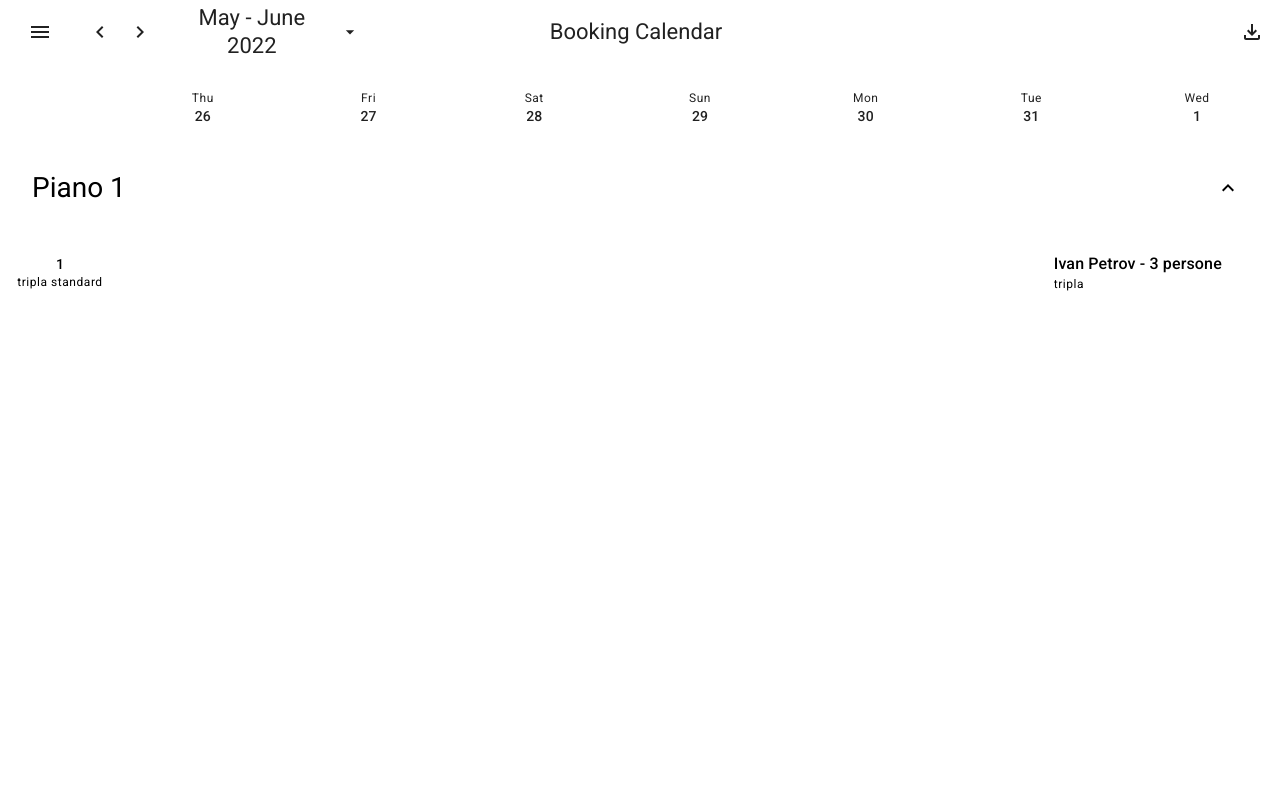
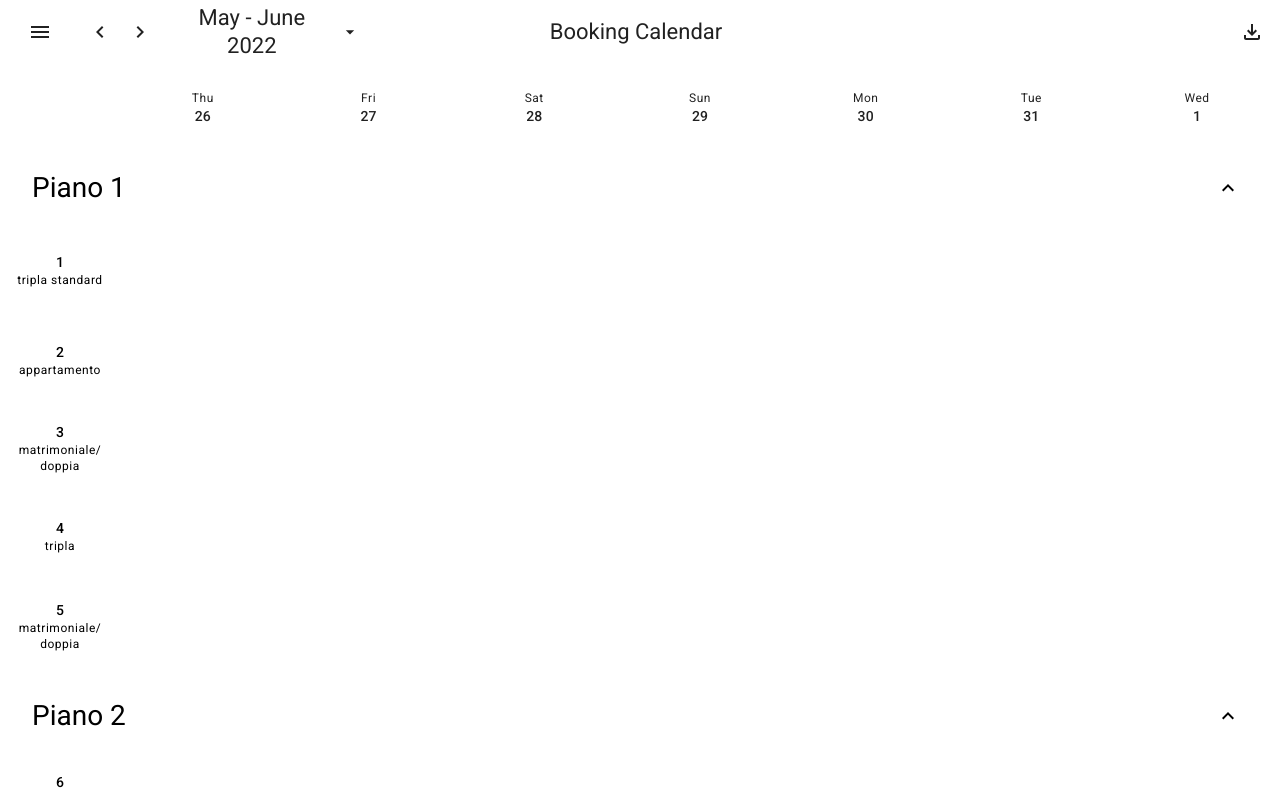
Before and after one commit to dropik/booking-calendar-app, a React app: page / in a window 1280 px wide. Shown: the top 793 px of the page. Built offline with nearby package versions, Linux system fonts and the light colour scheme; what rgb-lab would draw is missing.

Commit message:
Implemented dynamic tiles drawing

```diff
--- a/src/components/Table/index.tsx
+++ b/src/components/Table/index.tsx
@@ -1,25 +1,102 @@
 import React, { useEffect, useRef, useState } from "react";
 import { useTheme } from "@mui/material/styles";
+import { css } from "@emotion/css";
 import Badge from "@mui/material/Badge";
 import Box from "@mui/material/Box";
 import Grid from "@mui/material/Grid";
 import Stack from "@mui/material/Stack";
 import Typography from "@mui/material/Typography";
-import ExpandLessOutlined from "@mui/icons-material/ExpandLessOutlined";
+import ExpandLessOutlinedIcon from "@mui/icons-material/ExpandLessOutlined";
 
 import * as Utils from "../../utils";
+import { useAppDispatch, useAppSelector, useColumns, useHotelData, useLeftmostDate } from "../../redux/hooks";
 import { TileData, TileColor } from "../../redux/tilesSlice";
 import * as HotelSlice from "../../redux/hotelSlice";
 import * as RoomTypesSlice from "../../redux/roomTypesSlice";
 
 import M3IconButton from "../m3/M3IconButton";
 import DrawerAdjacent from "../m3/DrawerAdjacent";
-import { useAppDispatch, useAppSelector, useLeftmostDate } from "../../redux/hooks";
-import { css } from "@emotion/css";
+import FetchTiles from "../TableContainer/FetchTiles";
+
+type TileDescriptor = FreeSpaceProps | TileData;
 
 export default function Table(): JSX.Element {
   const theme = useTheme();
   const dispatch = useAppDispatch();
+  const hotelData = useHotelData();
+  const leftmostDate = useLeftmostDate();
+  const oneDayBefore = Utils.getDateShift(leftmostDate, -1);
+  const columns = useColumns();
+
+  const tiles = useAppSelector((state) => {
+    const tiles: TileDescriptor[][] = [];
+
+    for (const floor of hotelData.floors) {
+      for (const room of floor.rooms) {
+        tiles[room.number] = [];
+        const assignedTilesForRoom = state.tiles.assignedMap[room.number];
+
+        if (!assignedTilesForRoom) {
+          tiles[room.number].push({
+            from: oneDayBefore,
+            to: Utils.getDateShift(leftmostDate, columns),
+            cropLeft: true,
+            cropRight: true
+          });
+          continue;
+        }
+
+        const dateCounterObj = new Date(oneDayBefore);
+        let freeSpace: FreeSpaceProps | null = null;
+
+        for (let i = 0; i < columns + 1; i++) {
+          const dateCounter = Utils.dateToString(dateCounterObj);
+          const assignedTile = assignedTilesForRoom[dateCounter];
+
+          if (!freeSpace) {
+            if (assignedTile) {
+              const tile = state.tiles.data[assignedTile];
+              tiles[room.number].push(tile);
+              i += tile.nights;
+              dateCounterObj.setDate(dateCounterObj.getDate() + tile.nights + 1);
+            } else {
+              freeSpace = {
+                from: dateCounter,
+                to: dateCounter,
+                cropLeft: false,
+                cropRight: false
+              };
+              if (i === 0) {
+                freeSpace.cropLeft = true;
+              }
+              dateCounterObj.setDate(dateCounterObj.getDate() + 1);
+            }
+          } else {
+            if (assignedTile) {
+              freeSpace.to = dateCounter;
+              tiles[room.number].push(freeSpace);
+              freeSpace = null;
+
+              const tile = state.tiles.data[assignedTile];
+              tiles[room.number].push(tile);
+              i += tile.nights - 1;
+              dateCounterObj.setDate(dateCounterObj.getDate() + tile.nights);
+            } else {
+              freeSpace.to = dateCounter;
+              dateCounterObj.setDate(dateCounterObj.getDate() + 1);
+            }
+          }
+        }
+
+        if (freeSpace) {
+          freeSpace.cropRight = true;
+          tiles[room.number].push(freeSpace);
+        }
+      }
+    }
+
+    return tiles;
+  });
 
   useEffect(() => {
     dispatch(HotelSlice.fetchAsync());
@@ -31,11 +108,22 @@ export default function Table(): JSX.Element {
 
   return (
     <DrawerAdjacent>
+      <FetchTiles />
       <Stack spacing={1} sx={{
         mt: "9.5rem",
         color: theme.palette.onSurface.light
       }}>
-        <Box>
+        {
+          hotelData.floors.map((floor) => {
+            const floorNameParts = floor.name.split(" ");
+            let capitalizedFloor = "";
+            for (const part of floorNameParts) {
+              capitalizedFloor += `${part[0].toLocaleUpperCase()}${part.substring(1)} `;
+            }
+            capitalizedFloor.trimEnd();
+
+            return (
+              <Box key={floor.name}>
                 <Box sx={{
                   display: "flex",
                   alignItems: "center",
@@ -46,13 +134,20 @@ export default function Table(): JSX.Element {
                   pb: "1rem",
                   borderBottom: `1px solid ${theme.palette.outline.light}`
                 }}>
-            <Typography variant="headlineMedium">Piano 1</Typography>
+                  <Typography variant="headlineMedium">{capitalizedFloor}</Typography>
                   <M3IconButton>
-              <ExpandLessOutlined />
+                    <ExpandLessOutlinedIcon />
                   </M3IconButton>
                 </Box>
-          <Stack spacing={0}>
-            <Box sx={{
+                <Stack spacing={0} sx={{
+                  borderBottom: `1px solid ${theme.palette.outline.light}`
+                }}>
+                  {
+                    floor.rooms.map((room, index) => {
+                      const significantRoomType = room.type.replace("Camera ", "").replace("camera ", "");
+
+                      return (
+                        <Box key={room.number} sx={{
                           position: "relative"
                         }}>
                           <Box sx={{
@@ -69,33 +164,57 @@ export default function Table(): JSX.Element {
                             pl: "1rem",
                             borderRight: `1px solid ${theme.palette.outline.light}`
                           }}>
-                <Typography variant="labelLarge">1</Typography>
-                <Typography variant="bodySmall">tripla standard</Typography>
+                            <Typography variant="labelLarge">{room.number}</Typography>
+                            <Typography
+                              sx={{
+                                textAlign: "center",
+                                overflowWrap: "anywhere"
+                              }}
+                              variant="bodySmall"
+                            >
+                              {significantRoomType}
+                            </Typography>
                           </Box>
                           <Box sx={{
-                ml: "7.5rem",
-                mt: "0.5rem",
+                            ml: "calc(7.5rem + 1px)",
+                            mt: "0.25rem",
+                            mb: "0.25rem",
+                            ...((index === 0) && {
+                              mt: "0.5rem"
+                            }),
+                            ...((index === floor.rooms.length - 1) && {
                               mb: "0.5rem"
+                            })
                           }}>
-                <Grid container columnSpacing={1} rowSpacing={0} columns={7}>
-                  <FreeSpace from="2022-05-26" to="2022-05-31" cropLeft={true} cropRight={false} />
-                  <Tile data={{
-                    id: "0",
-                    bookingId: "0",
-                    name: "Ivan Petrov",
-                    from: "2022-05-31",
-                    nights: 2,
-                    roomType: "camera tripla",
-                    entity: "camera tripla",
-                    persons: 3,
-                    color: "booking1",
-                    roomNumber: 1
-                  }}/>
+                            <Grid container spacing={0} columns={columns * 2}>
+                              {
+                                tiles[room.number].map((tile) => {
+                                  if ("id" in tile) {
+                                    return <Tile key={tile.id} data={tile} />;
+                                  } else {
+                                    return (
+                                      <FreeSpace
+                                        key={tile.from}
+                                        from={tile.from}
+                                        to={tile.to}
+                                        cropLeft={tile.cropLeft}
+                                        cropRight={tile.cropRight}
+                                      />
+                                    );
+                                  }
+                                })
+                              }
                             </Grid>
                           </Box>
                         </Box>
+                      );
+                    })
+                  }
                 </Stack>
               </Box>
+            );
+          })
+        }
       </Stack>
     </DrawerAdjacent>
   );
@@ -109,47 +228,14 @@ type FreeSpaceProps = {
 };
 
 function FreeSpace({ from, to, cropLeft, cropRight }: FreeSpaceProps): JSX.Element {
-  const theme = useTheme();
-
   const nights = Utils.daysBetweenDates(from, to);
-  const size = nights + 0.5 * Number(cropLeft) + 0.5 * Number(cropRight);
-
-  const cells: JSX.Element[] = [];
-
-  let firstCellSize = 2;
-
-  if (!cropLeft) {
-    firstCellSize = 1;
-  }
-
-  cells.push(<Grid key={0} item xs={firstCellSize} sx={{ borderRight: `1px dashed ${theme.palette.outline.light}` }}></Grid>);
-  for (let i = 1; i < nights; i++) {
-    cells.push(<Grid key={i} item xs={2} sx={{ borderRight: `1px dashed ${theme.palette.outline.light}` }}></Grid>);
-  }
+  const size = 2 * nights - Number(cropLeft) - Number(cropRight);
 
   return (
-    <Grid item xs={size}>
-      <Box sx={{
-        height: "calc(3rem - 2px)",
-        borderRadius: "0.75rem",
-        pt: "1rem",
-        pb: "1rem",
-        border: `1px dashed ${theme.palette.outline.light}`,
-        ...(cropLeft && {
-          borderTopLeftRadius: 0,
-          borderBottomLeftRadius: 0,
-          borderLeft: 0
-        }),
-        ...(cropRight && {
-          borderTopRightRadius: 0,
-          borderBottomRightRadius: 0,
-          borderRight: 0
-        })
+    <Grid item xs={size} sx={{
+      visibility: "hidden",
+      height: "5rem"
     }}>
-        <Grid container spacing={0} columns={size * 2} sx={{ height: "100%" }}>
-          {cells}
-        </Grid>
-      </Box>
     </Grid>
   );
 }
@@ -270,7 +356,7 @@ function Tile({ data }: TileProps): JSX.Element {
 
       setTitle(`${data.persons}`);
     }
-  }, [adjustLayoutRequestId, data.name, data.persons]);
+  }, [adjustLayoutRequestId, leftmostDate, data.name, data.persons]);
 
   useEffect(() => {
     if (bodyRef.current && canvasRef.current) {
@@ -300,7 +386,7 @@ function Tile({ data }: TileProps): JSX.Element {
       }
       setBody(entityAbbreviation);
     }
-  }, [adjustLayoutRequestId, significantEntity]);
+  }, [adjustLayoutRequestId, leftmostDate, significantEntity]);
 
   let badgeColor = undefined;
   if (personsInAssignedRoomType) {
@@ -314,18 +400,25 @@ function Tile({ data }: TileProps): JSX.Element {
   let cropLeft = false;
   let cropRight = false;
 
-  let size = data.nights;
+  let size = data.nights * 2;
   if (leftmostToArrival < 0) {
-    size -= -leftmostToArrival - 0.5;
+    size -= -leftmostToArrival * 2 - 1;
     cropLeft = true;
   }
   if (arrivalToRightmost < data.nights) {
-    size -= data.nights - arrivalToRightmost - 0.5;
+    size -= data.nights * 2 - arrivalToRightmost * 2 - 1;
     cropRight = true;
   }
 
   return (
-    <Grid item xs={size}>
+    <Grid item xs={size} sx={{
+      ...(!cropRight && {
+        paddingRight: "0.25rem"
+      }),
+      ...(!cropLeft && {
+        paddingLeft: "0.25rem"
+      })
+    }}>
       <Badge
         anchorOrigin={{
           vertical: "top",
--- a/src/mocks.ts
+++ b/src/mocks.ts
@@ -146,6 +146,18 @@ export const tiles: TilesSlice.TileData[] = [
     persons: 2,
     color: "booking2",
     roomNumber: 5
+  },
+  {
+    id: "7",
+    bookingId: "7",
+    name: "Sasha Smirnov",
+    from: "2022-02-23",
+    nights: 2,
+    roomType: "camera matrimoniale/doppia",
+    entity: "camera doppia",
+    persons: 2,
+    color: "booking3",
+    roomNumber: 5
   }
 ];
 
```
Lines whose indentation alone changed are shown as unchanged.
